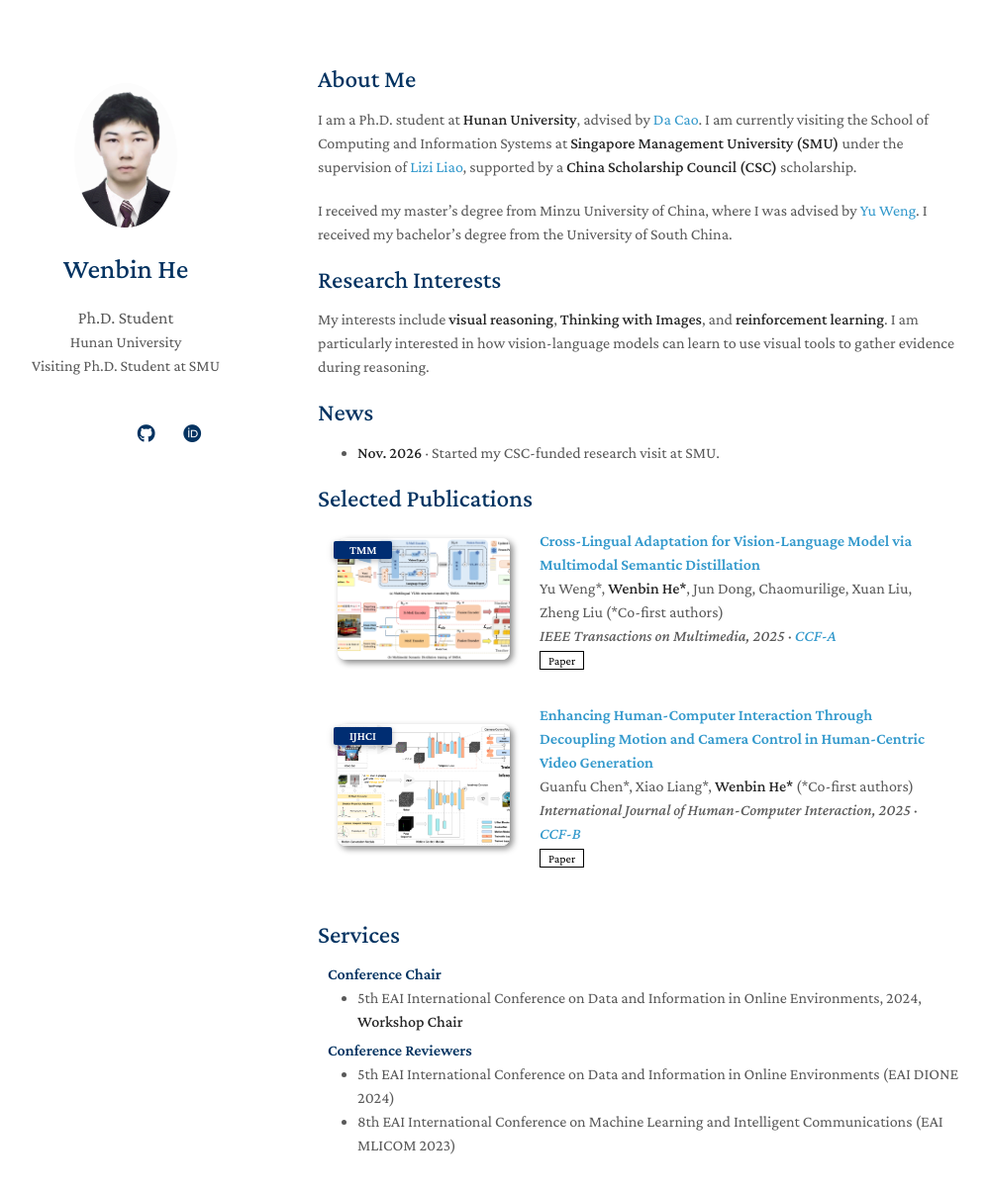
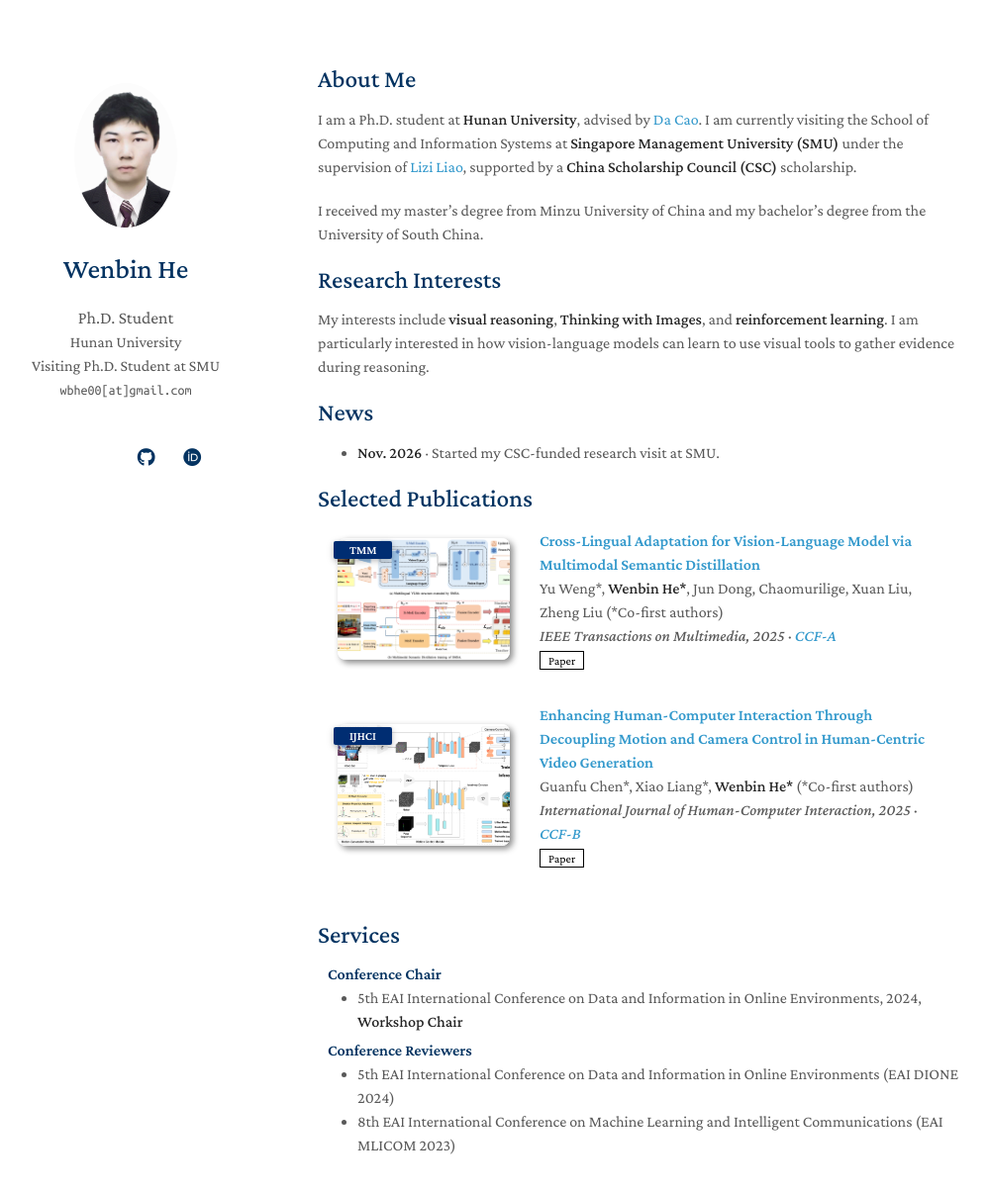
Before and after one commit to BbiHH/BbiHH.github.io, a Jekyll site: the page built from index.md, in a window 1280 px wide and 1249 px high. Shown: the top 1206 px of the window at 99% size, without its empty margins (149-1148 px from the left). Built offline with Jekyll 4.4.1, drawn with Linux system fonts in a browser that asks for light colours; a style sheet for code colours, icons or effects is not loaded; our own code applies the rules of GitHub Pages for plain Markdown files.

Commit message:
Restore academic contact and simplify homepage bio

```diff
--- a/_config.yml
+++ b/_config.yml
@@ -5,6 +5,7 @@ affiliation: Hunan University
 affiliation_link: https://www.hnu.edu.cn/
 visiting_affiliation: Visiting Ph.D. Student at SMU
 visiting_affiliation_link: https://computing.smu.edu.sg/
+email: wbhe00[at]gmail.com
 
 # Search Engine Optimization (SEO)
 # The following information is used to improve the website traffic from search engines, e.g., Google.
--- a/_layouts/homepage.html
+++ b/_layouts/homepage.html
@@ -66,6 +66,10 @@
       </a>
       <br>
       {% endif %}
+      {% if site.email %}
+      <email>{{ site.email | escape }}</email>
+      <br>
+      {% endif %}
       <br>
       <div class="social-icons">
         {% if site.google_scholar %}
--- a/index.md
+++ b/index.md
@@ -6,7 +6,7 @@ layout: homepage
 
 I am a Ph.D. student at **Hunan University**, advised by [Da Cao](https://csee.hnu.edu.cn/people/caoda). I am currently visiting the School of Computing and Information Systems at **Singapore Management University (SMU)** under the supervision of [Lizi Liao](https://computing.smu.edu.sg/faculty/profile/6261/liao-lizi-6261), supported by a **China Scholarship Council (CSC)** scholarship.
 
-I received my master's degree from Minzu University of China, where I was advised by [Yu Weng](https://xingong.muc.edu.cn/info/1051/1150.htm). I received my bachelor's degree from the University of South China.
+I received my master's degree from Minzu University of China and my bachelor's degree from the University of South China.
 
 ## Research Interests
 
```
Also changed, not shown: 1 other file.
